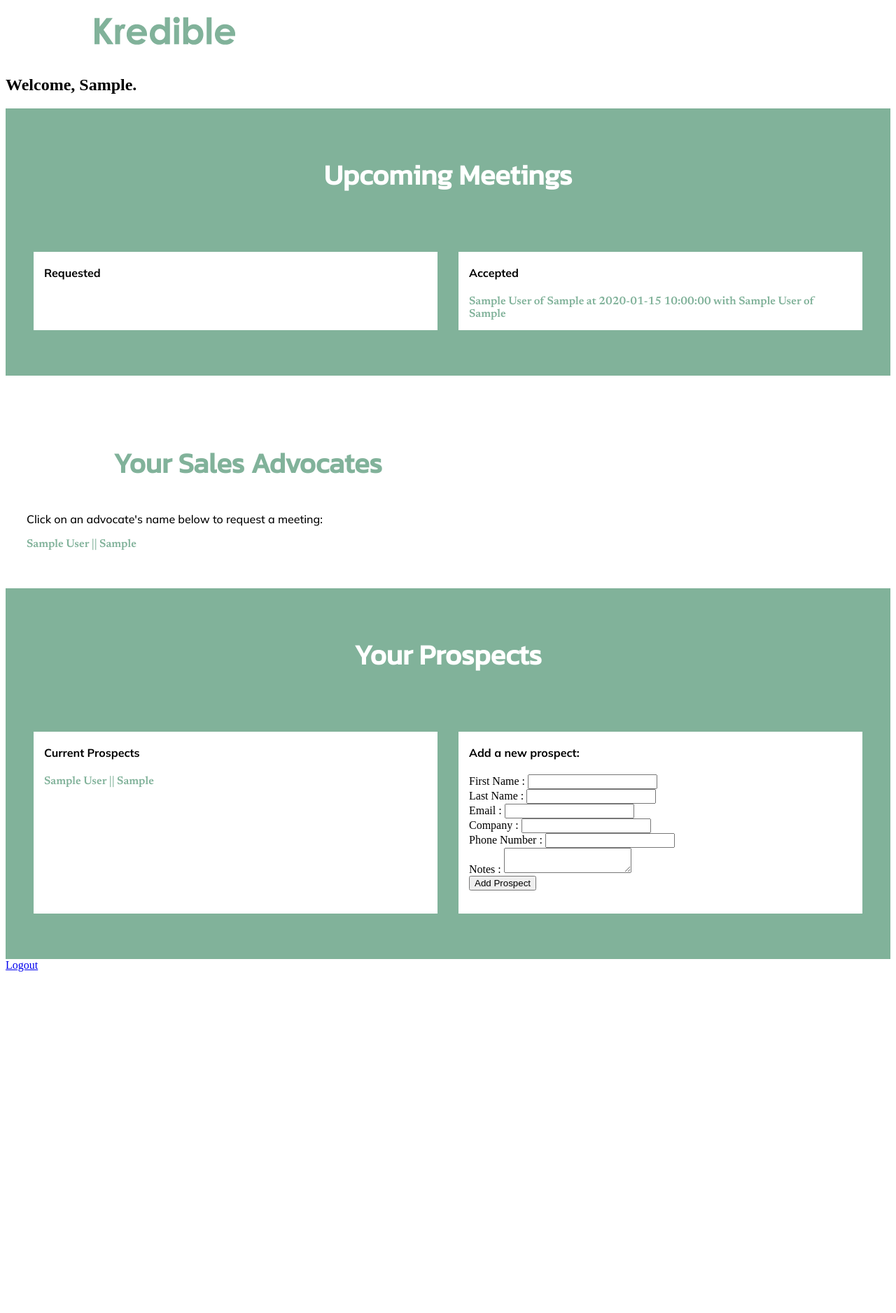
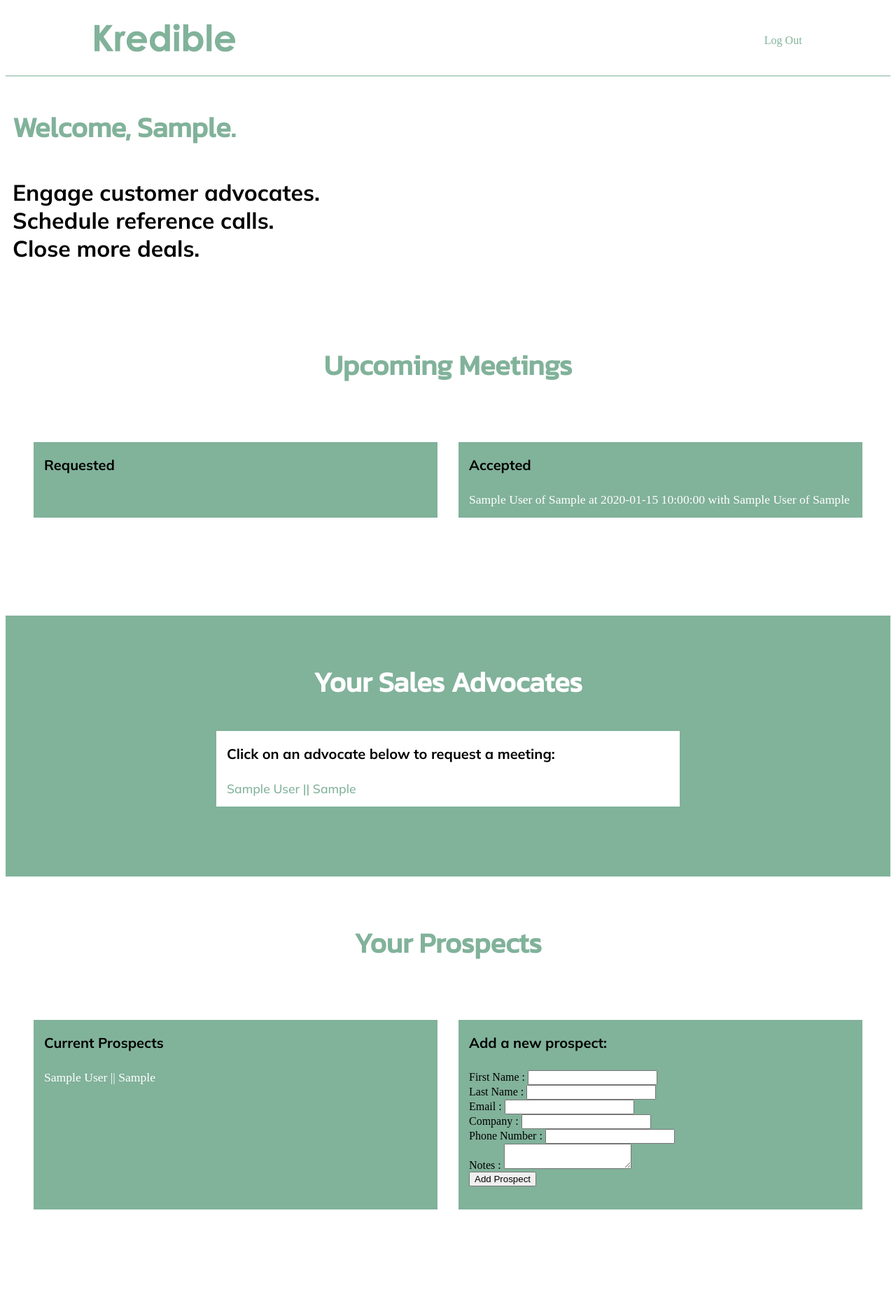
Before and after one commit to mitchhenline/kredible, a Flask app: page /rep in a window 1280 px wide. Shown: the whole page at 70% size. Before the commit the page ends 1389 px from the top, so only its background shows below. Run offline with Flask 2, Linux system fonts and the light colour scheme; the visitor is signed in with stand-in values (Sample User, id 1); tables that the repository leaves empty hold one stand-in row (values such as "Sample post").

Commit message:
rep page css done for now

```diff
--- a/static/styles.css
+++ b/static/styles.css
@@ -6,20 +6,96 @@ font-ref {
 .container-green {
     background-color: #81b29a;
     padding-top: 25px;
-    padding-bottom: 25px;
+    padding-bottom: 100px;
     margin-left: 0px;
 }
+
+
+/* ////////////////////////////////////////////////// */
+/* ///////////////NAVIGATION///////////////////////// */
+/* ////////////////////////////////////////////////// */
+
+#navigation {
+    background-color: rgba(255, 255, 255, .9);
+    display: flex;
+    justify-content: space-evenly;
+    align-items: center;
+    height: 100px;
+    position:sticky;
+    top: 0px;
+    margin: 0px;
+    border-bottom: solid;
+    border-color: #81b29a;
+    border-width: 1px;
+}
+
+#main-title {
+    font-family: 'Mulish', sans-serif;
+    font-weight: 700;
+    position:absolute;
+    left: 10%;
+    font-size: 200%;
+    color: #81b29a;
+    text-decoration: none;
+}
+
+.logout {
+    text-decoration: none;
+    position:absolute;
+    right: 10%;
+    color:#81b29a;
+}
+
+.logout:hover {
+    color:black;
+}
+
+/* ////////////////////////////////////////////////// */
+/* ////////////WELCOME CONTAINER SECTION///////////// */
+/* ////////////////////////////////////////////////// */
+
+.container-top {
+    padding: 10px;
+    text-align: left;
+}
+
+.welcome-font {
+    font-family: 'Mulish', sans-serif;
+}
+
+#welcome-name {
+    font-family: 'Kanit', sans-serif;
+    font-size: 250%;
+    color:#81b29a;
+}
+
+#page-desc {
+    font-size: 200%;
+    align-items: right;
+}
+
+
+
+
+
+
+
+
 
 .two-box-container {
     display: flex;
     padding: 25px;
 }
 
+.rep-column.sales-adv-column {
+    margin: 0 auto;
+    background-color: #ffffff;
+  }
+
 .container-white {
-    display: flex;
     background-color: #ffffff;
     padding-top: 25px;
-    padding-bottom: 25px;
+    padding-bottom: 100px;
     margin-left: 0px;
     align-items: center;
 }
@@ -42,43 +118,36 @@ font-ref {
     font-family: 'Mulish', sans-serif;
     color:black;
     margin-top: 5px;
+    font-size: 125%;
 }
 
 .link-font {
-    font-family: 'Newsreader';
+    font-family: 'Mulish', sans-serif;
     text-decoration: none;
     color:#81b29a;
+    font-size: 110%;
 }
 
 .link-font:hover {
     color: black;
 }
 
-/* NAV BARS */
+.link-font-white {
+    font-family: 'Mulish' sans-serif;
+    text-decoration: none;
+    color:#ffffff;
+    font-size: 110%;
+}
 
-#navigation {background-color: rgba(255, 255, 255);
-    display: flex;
-    justify-content: space-evenly;
-    align-items: center;
-    height: 80px;
-    position:sticky;
-    top: 0px;
-    margin: 0px;
+.link-font-white:hover {
+    color: black;
+}
 
 
-}
 
-#main-title {
-    font-family: 'Mulish', sans-serif;
-    font-weight: 700;
-    position:absolute;
-    left: 10%;
-    font-size: 200%;
-    color: #81b29a;
-    text-decoration: none;
-}
 
-/* ADV CSS */
+
+
 
 .adv-column {
     border-style: solid;
@@ -89,11 +158,8 @@ font-ref {
     margin: 15px;
 }
 
-
-/* REP CSS */
-
 .rep-column {
-    background-color: rgba(255, 255, 255);
+    background-color:#81b29a;
     border-width: 1px;
     width: 50%;
     padding: 15px;
@@ -111,7 +177,3 @@ font-ref {
 .third-column {
     grid-column: 3/4;
 }
-
-.sales-adv-column {
-    width: 50%;
-}
--- a/templates/base.html
+++ b/templates/base.html
@@ -21,35 +21,8 @@
 </head>
 
 <body>
-    <nav id="navigation">
-            <a id="main-title" href="/"><img src="/img/logo.png" alt="Kredible"></a>
-    </nav>
 
 
-
-
-
-     <!-- <nav class="navbar navbar-expand-lg navbar-light fixed-top shadow-sm" id="mainNav">
-            <div class="container px-5">
-                <a class="kredible-logo navbar-brand fw-bold" href="/">Kredible</a>
-                <button class="navbar-toggler" type="button" data-bs-toggle="collapse" data-bs-target="#navbarResponsive" aria-controls="navbarResponsive" aria-expanded="false" aria-label="Toggle navigation">
-                    Menu
-                    <i class="bi-list"></i>
-                </button>
-                <div class="collapse navbar-collapse" id="navbarResponsive">
-                    <ul class="navbar-nav ms-auto me-4 my-3 my-lg-0">
-
-                    </ul>
-                    <a href="./index.html">
-                    <button class="btn btn-primary rounded-pill px-3 mb-2 mb-lg-0" >
-                        <span class="d-flex align-items-center">
-                            <span class="small">Back</span>
-                        </span>
-                    </button>
-                </a>
-                </div>
-            </div>
-        </nav> -->
     {% block body %}{% endblock %}
 
     {% block after_body %}{% endblock %}
--- a/templates/rep.html
+++ b/templates/rep.html
@@ -4,27 +4,27 @@
 
 {% block body %}
 
-<div>
-    <h2>Welcome, {{ user.first_name }}.</h2>
+<nav id="navigation">
+    <a id="main-title" href="/"><img src="/img/logo.png" alt="Kredible"></a>
+    <a class= "logout" href="/rep_logout">Log Out</a>
+</nav>
+
+<div class="container-top">
+    <h2 id="welcome-name" class="welcome-font">Welcome, {{ user.first_name }}.</h2>
+    <h4 id="page-desc" class="welcome-font">Engage customer advocates.<br>Schedule reference calls.<br>Close more deals.</h4>
 </div>
 
 
 
-
-
-
-
-
-
-<div class="container-green">
-    <h3 class="in-con-title-white">Upcoming Meetings</h3>
+<div class="container-white">
+    <h3 class="in-con-title-green">Upcoming Meetings</h3>
 
     <div class="two-box-container">
         <div class="rep-column first-column">
             <h4 class="in-con-sub-title">Requested</h4>
             {% for meeting in meetings %}
                 {% if not meeting.meeting_accepted %}
-                    <a class="link-font" href="/rep/meeting/{{ meeting.meeting_id }}">
+                    <a class="link-font-white" href="/rep/meeting/{{ meeting.meeting_id }}">
                         {{ meeting.customer['first_name'] }} {{ meeting.customer['last_name'] }} of {{ meeting.customer['company'] }} at {{ meeting.date }} with {{ meeting.sales_adv['first_name'] }} {{ meeting.sales_adv['last_name'] }} of {{ meeting.sales_adv['company'] }}
                     </a>
                     <br>
@@ -36,7 +36,7 @@
             <h4 class="in-con-sub-title">Accepted</h4>
             {% for meeting in meetings %}
                 {% if meeting.meeting_accepted %}
-                    <a class="link-font" href="/rep/meeting/{{ meeting.meeting_id }}">
+                    <a class="link-font-white" href="/rep/meeting/{{ meeting.meeting_id }}">
                         {{ meeting.customer['first_name'] }} {{ meeting.customer['last_name'] }} of {{ meeting.customer['company'] }} at {{ meeting.date }} with {{ meeting.sales_adv['first_name'] }} {{ meeting.sales_adv['last_name'] }} of {{ meeting.sales_adv['company'] }}
                     </a>
                     <br>
@@ -52,15 +52,11 @@
 
 
 
+<div class="container-green">
 
-
-
-
-<div class="container-white">
-
+    <h3 class="in-con-title-white">Your Sales Advocates</h3>
     <div class="rep-column sales-adv-column">
-        <h3 class="in-con-title-green">Your Sales Advocates</h3>
-        <p class="in-con-sub-title">Click on an advocate's name below to request a meeting:</p>
+        <h4 class="in-con-sub-title">Click on an advocate below to request a meeting:</h4>
         {% for sales_adv in sales_advs %}
                     <a class="link-font" href="/rep/{{ sales_adv.adv_id }}">
                         {{ sales_adv.first_name }} {{ sales_adv.last_name }}
@@ -71,15 +67,19 @@
 
 </div>
 
-<div class="container-green">
 
-    <h3 class="in-con-title-white">Your Prospects</h3>
+
+
+
+<div class="container-white">
+
+    <h3 class="in-con-title-green">Your Prospects</h3>
     <div class="two-box-container">
         <div class="rep-column first-column">
             <h4 class="in-con-sub-title">Current Prospects</h4>
             <div>
                 {% for customer in customers %}
-                            <a class="link-font" href="/rep/customer/{{ customer.cust_id }}">
+                            <a class="link-font-white" href="/rep/customer/{{ customer.cust_id }}">
                                 {{ customer.first_name }} {{ customer.last_name }}
                                 || {{ customer.company }}
                             </a><br>
@@ -109,10 +109,6 @@
 
 
 
-
-
-<a class= "logout" href="/rep_logout">Logout</a>
-
 {% endblock %}
 
 {% block after_body %}{% endblock %}
```
